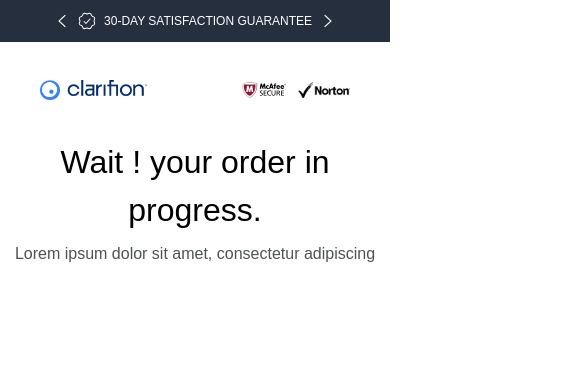
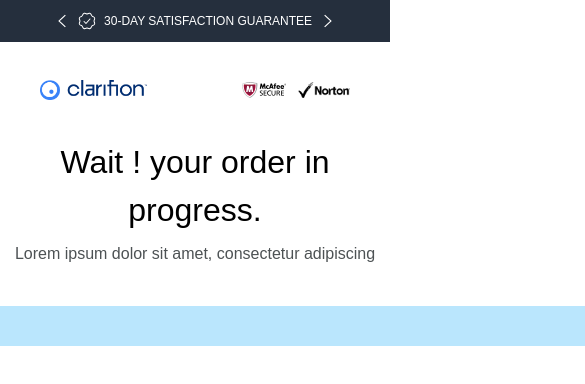
Before and after one commit to RodrigoSpano/ejams_fullstack_test, a React (Vite) app: page / in a window 390 px wide. Shown: the top 384 px of the page, 585 px wide, since content can reach past the window. Built offline with nearby package versions, Linux system fonts and the light colour scheme.

Commit message:
title responsive

```diff
--- a/src/App.jsx
+++ b/src/App.jsx
@@ -1,11 +1,13 @@
 import {Container as HeaderCont} from "./components/header/Container"
 import Navbar from "./components/navbarComps/Navbar"
+import OrderProgress from "./components/progress/OrderProgress"
 
 function App() {
   return (
     <div className="min-h-screen w-full flex flex-col">
       <Navbar />
       <HeaderCont />
+      <OrderProgress />
     </div>
   )
 }
--- /dev/null
+++ b/src/components/progress/OrderProgress.jsx
@@ -0,0 +1,10 @@
+
+const OrderProgress = () => {
+  return (
+    <div className='w-[1245px] h-[40px] bg-sky-200 self-center mt-10'>
+
+    </div>
+  )
+}
+
+export default OrderProgress
```
